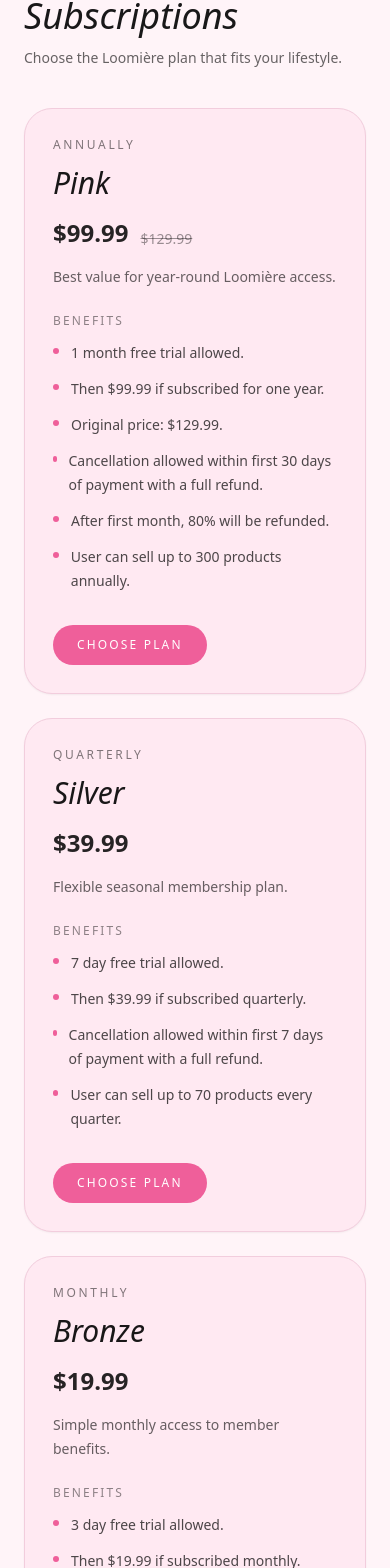
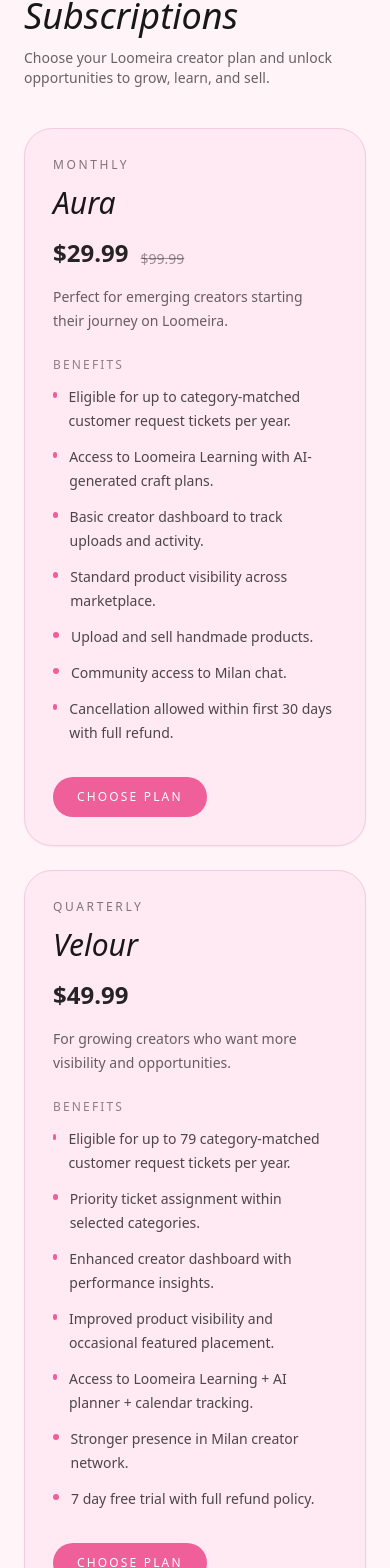
Before and after one commit to RadhiAR/loomiere, a Next.js app: page /subscriptions in a window 390 px wide. Shown: the part 148-1716 px from the top of the page. Built offline with nearby package versions, Linux system fonts and the light colour scheme.

Commit message:
subscriptions page and admin login

```diff
--- a/app/subscriptions/page.tsx
+++ b/app/subscriptions/page.tsx
@@ -7,45 +7,52 @@ import type { SubscriptionPlan } from "@/lib/profile";
 
 const plans = [
     {
-        key: "pink" as SubscriptionPlan,
-        name: "Pink",
-        billing: "Annually",
-        price: "$99.99",
-        originalPrice: "$129.99",
-        description: "Best value for year-round Loomière access.",
+        key: "aura" as SubscriptionPlan,
+        name: "Aura",
+        billing: "Monthly",
+        price: "$29.99",
+        originalPrice: "$99.99",
+        description: "Perfect for emerging creators starting their journey on Loomeira.",
         benefits: [
-            "1 month free trial allowed.",
-            "Then $99.99 if subscribed for one year.",
-            "Original price: $129.99.",
-            "Cancellation allowed within first 30 days of payment with a full refund.",
-            "After first month, 80% will be refunded.",
-            "User can sell up to 300 products annually.",
+            "Eligible for up to  category-matched customer request tickets per year.",
+            "Access to Loomeira Learning with AI-generated craft plans.",
+            "Basic creator dashboard to track uploads and activity.",
+            "Standard product visibility across marketplace.",
+            "Upload and sell handmade products.",
+            "Community access to Milan chat.",
+            "Cancellation allowed within first 30 days with full refund.",
         ],
     },
     {
-        key: "silver" as SubscriptionPlan,
-        name: "Silver",
+        key: "velour" as SubscriptionPlan,
+        name: "Velour",
         billing: "Quarterly",
-        price: "$39.99",
-        description: "Flexible seasonal membership plan.",
+        price: "$49.99",
+        description: "For growing creators who want more visibility and opportunities.",
         benefits: [
-            "7 day free trial allowed.",
-            "Then $39.99 if subscribed quarterly.",
-            "Cancellation allowed within first 7 days of payment with a full refund.",
-            "User can sell up to 70 products every quarter.",
+            "Eligible for up to 79 category-matched customer request tickets per year.",
+            "Priority ticket assignment within selected categories.",
+            "Enhanced creator dashboard with performance insights.",
+            "Improved product visibility and occasional featured placement.",
+            "Access to Loomeira Learning + AI planner + calendar tracking.",
+            "Stronger presence in Milan creator network.",
+            "7 day free trial with full refund policy.",
         ],
     },
     {
-        key: "bronze" as SubscriptionPlan,
-        name: "Bronze",
-        billing: "Monthly",
-        price: "$19.99",
-        description: "Simple monthly access to member benefits.",
+        key: "elite" as SubscriptionPlan,
+        name: "Élite",
+        billing: "Annually",
+        price: "$129.99",
+        description: "Designed for top creators ready to scale their handmade brand.",
         benefits: [
-            "3 day free trial allowed.",
-            "Then $19.99 if subscribed monthly.",
-            "Cancellation allowed within first 3 days of payment with a full refund.",
-            "User can sell up to 30 products every month.",
+            "Eligible for up to 99 category-matched customer request tickets per year.",
+            "Highest priority ticket assignment across categories.",
+            "Premium creator badge with top visibility.",
+            "Advanced analytics dashboard for growth tracking.",
+            "Early access to new Loomeira features and tools.",
+            "Priority support and faster request handling.",
+            "Exclusive access to premium learning content & workshops.",
         ],
     },
 ];
@@ -64,7 +71,7 @@ export default function SubscriptionsPage() {
             <section className="mx-auto max-w-7xl px-6 py-12">
                 <h1 className="text-4xl font-light italic text-black/90">Subscriptions</h1>
                 <p className="mt-3 text-sm text-black/60">
-                    Choose the Loomière plan that fits your lifestyle.
+                    Choose your Loomeira creator plan and unlock opportunities to grow, learn, and sell.
                 </p>
 
                 <div className="mt-10 grid gap-6 md:grid-cols-3">
--- a/components/Navbar.tsx
+++ b/components/Navbar.tsx
@@ -31,8 +31,11 @@ type StoredAdminUser = {
     id: string;
     firstName: string;
     lastName: string;
+    phone: string;
     email: string;
     username: string;
+    interestedCategory: string;
+    craftSpecialty: string;
     password: string;
     createdAt: string;
 };
@@ -227,8 +230,11 @@ export default function Navbar({ theme = "dark" }: Props) {
 
     const [adminSignupFirstName, setAdminSignupFirstName] = useState("");
     const [adminSignupLastName, setAdminSignupLastName] = useState("");
+    const [adminSignupPhone, setAdminSignupPhone] = useState("");
     const [adminSignupEmail, setAdminSignupEmail] = useState("");
     const [adminSignupUsername, setAdminSignupUsername] = useState("");
+    const [adminSignupCategory, setAdminSignupCategory] = useState("");
+    const [adminSignupCraftType, setAdminSignupCraftType] = useState("");
     const [adminSignupPassword, setAdminSignupPassword] = useState("");
     const [adminSignupConfirmPassword, setAdminSignupConfirmPassword] = useState("");
     const [adminSignupError, setAdminSignupError] = useState("");
@@ -321,8 +327,11 @@ export default function Navbar({ theme = "dark" }: Props) {
 
         setAdminSignupFirstName("");
         setAdminSignupLastName("");
+        setAdminSignupPhone("");
         setAdminSignupEmail("");
         setAdminSignupUsername("");
+        setAdminSignupCategory("");
+        setAdminSignupCraftType("");
         setAdminSignupPassword("");
         setAdminSignupConfirmPassword("");
         setAdminSignupError("");
@@ -486,8 +495,11 @@ export default function Navbar({ theme = "dark" }: Props) {
         if (
             !adminSignupFirstName.trim() ||
             !adminSignupLastName.trim() ||
+            !adminSignupPhone.trim() ||
             !adminSignupEmail.trim() ||
             !adminSignupUsername.trim() ||
+            !adminSignupCategory.trim() ||
+            !adminSignupCraftType.trim() ||
             !adminSignupPassword.trim() ||
             !adminSignupConfirmPassword.trim()
         ) {
@@ -525,8 +537,11 @@ export default function Navbar({ theme = "dark" }: Props) {
             id: `admin_${Date.now()}_${Math.random().toString(36).slice(2, 8)}`,
             firstName: adminSignupFirstName.trim(),
             lastName: adminSignupLastName.trim(),
+            phone: adminSignupPhone.trim(),
             email: normalizedEmail,
             username: adminSignupUsername.trim(),
+            interestedCategory: adminSignupCategory.trim(),
+            craftSpecialty: adminSignupCraftType.trim(),
             password: adminSignupPassword,
             createdAt: new Date().toISOString(),
         };
@@ -536,7 +551,7 @@ export default function Navbar({ theme = "dark" }: Props) {
         saveAdminKey(nextAdmin.id);
         refreshAdminState();
         closeAuth();
-        router.push("/upload-products");
+        router.push("/subscriptions");
     }
 
     function handleForgotPassword() {
@@ -668,15 +683,8 @@ export default function Navbar({ theme = "dark" }: Props) {
                     <aside className="absolute right-0 top-0 h-full w-[320px] overflow-y-auto border-l border-[#f2cddd] bg-[#fff7fa] shadow-2xl">
                         <div className="flex items-start justify-between border-b border-[#f2cddd] pr-5 pt-3 pb-4">
                             <div className="flex flex-col items-start pl-7">
-                                <BrandLogo
-                                    href="/"
-                                    size="lg"
-                                    variant="dark"
-                                    className="!m-0 !block !p-0"
-                                />
-                                <div className="-mt-2 text-sm font-medium text-black/55">
-                                    Loomèira Menu
-                                </div>
+                                <BrandLogo href="/" size="lg" variant="dark" className="!m-0 !block !p-0" />
+                                <div className="-mt-2 text-sm font-medium text-black/55">Loomèira Menu</div>
                             </div>
 
                             <button
@@ -690,7 +698,6 @@ export default function Navbar({ theme = "dark" }: Props) {
                         </div>
 
                         <div className="flex flex-col px-3 py-3">
-
                             {adminActive ? (
                                 <button
                                     type="button"
@@ -726,7 +733,6 @@ export default function Navbar({ theme = "dark" }: Props) {
                                     Loomeira - MILAN
                                 </button>
                             ) : null}
-
 
                             {adminActive ? (
                                 <button
@@ -937,7 +943,9 @@ export default function Navbar({ theme = "dark" }: Props) {
                         </div>
 
                         <div className="mt-5">
-                            <div className="mb-3 text-xs uppercase tracking-[0.18em] text-black/45">Popular searches</div>
+                            <div className="mb-3 text-xs uppercase tracking-[0.18em] text-black/45">
+                                Popular searches
+                            </div>
                             <div className="flex flex-wrap gap-2">
                                 {SEARCH_SUGGESTIONS.map((item) => (
                                     <button
@@ -960,7 +968,9 @@ export default function Navbar({ theme = "dark" }: Props) {
                     <div className="mx-auto mt-20 w-[92%] max-w-4xl rounded-[30px] border border-[#f2cddd] bg-[#fff7fa] p-6 shadow-2xl">
                         <div className="flex items-start justify-between gap-4">
                             <div>
-                                <div className="text-xs uppercase tracking-[0.22em] text-black/45">Loomeira Account</div>
+                                <div className="text-xs uppercase tracking-[0.22em] text-black/45">
+                                    Loomeira Account
+                                </div>
                                 <h3 className="mt-2 text-2xl font-light italic text-black/90">
                                     {authView === "login" && "Login"}
                                     {authView === "signup" && "Create Profile"}
@@ -1106,15 +1116,13 @@ export default function Navbar({ theme = "dark" }: Props) {
                                             <div className="text-sm text-[#c8487d]">{adminLoginError}</div>
                                         ) : null}
 
-                                        <div className="flex flex-wrap items-center gap-3">
                                         <button
                                             type="button"
                                             onClick={handleAdminLogin}
-                                                className="rounded-full bg-[#ef5f9a] px-6 py-3 text-xs uppercase tracking-[0.18em] text-white hover:bg-[#de4d8b]"
+                                            className="w-fit rounded-full bg-[#ef5f9a] px-6 py-3 text-xs uppercase tracking-[0.18em] text-white hover:bg-[#de4d8b]"
                                         >
                                             Login as Admin
                                         </button>
-                                        </div>
                                     </div>
                                 </div>
                             </div>
@@ -1177,7 +1185,9 @@ export default function Navbar({ theme = "dark" }: Props) {
                                             className="w-full rounded-xl border border-[#efc5d7] bg-white px-4 py-3 text-sm outline-none focus:border-[#d86b98]"
                                         />
 
-                                        {signupError ? <div className="sm:col-span-2 text-sm text-[#c8487d]">{signupError}</div> : null}
+                                        {signupError ? (
+                                            <div className="sm:col-span-2 text-sm text-[#c8487d]">{signupError}</div>
+                                        ) : null}
 
                                         <div className="sm:col-span-2">
                                             <button
@@ -1206,12 +1216,22 @@ export default function Navbar({ theme = "dark" }: Props) {
                                             placeholder="First Name"
                                             className="w-full rounded-xl border border-[#efc5d7] bg-white px-4 py-3 text-sm outline-none focus:border-[#d86b98]"
                                         />
+
                                         <input
                                             value={adminSignupLastName}
                                             onChange={(e) => setAdminSignupLastName(e.target.value)}
                                             placeholder="Last Name"
                                             className="w-full rounded-xl border border-[#efc5d7] bg-white px-4 py-3 text-sm outline-none focus:border-[#d86b98]"
                                         />
+
+                                        <input
+                                            type="tel"
+                                            value={adminSignupPhone}
+                                            onChange={(e) => setAdminSignupPhone(e.target.value)}
+                                            placeholder="Phone Number"
+                                            className="sm:col-span-2 w-full rounded-xl border border-[#efc5d7] bg-white px-4 py-3 text-sm outline-none focus:border-[#d86b98]"
+                                        />
+
                                         <input
                                             type="email"
                                             value={adminSignupEmail}
@@ -1219,12 +1239,45 @@ export default function Navbar({ theme = "dark" }: Props) {
                                             placeholder="Email"
                                             className="sm:col-span-2 w-full rounded-xl border border-[#efc5d7] bg-white px-4 py-3 text-sm outline-none focus:border-[#d86b98]"
                                         />
+
                                         <input
                                             value={adminSignupUsername}
                                             onChange={(e) => setAdminSignupUsername(e.target.value)}
                                             placeholder="Admin Username"
                                             className="sm:col-span-2 w-full rounded-xl border border-[#efc5d7] bg-white px-4 py-3 text-sm outline-none focus:border-[#d86b98]"
                                         />
+
+                                        <select
+                                            value={adminSignupCategory}
+                                            onChange={(e) => setAdminSignupCategory(e.target.value)}
+                                            className="sm:col-span-2 w-full rounded-xl border border-[#efc5d7] bg-white px-4 py-3 text-sm text-black/60 outline-none focus:border-[#d86b98]"
+                                        >
+                                            <option value="">Interested Category</option>
+                                            <option value="home-decor">Home Decor</option>
+                                            <option value="pet">Pet Products</option>
+                                            <option value="jewellery">Jewellery</option>
+                                            <option value="apparel">Apparel</option>
+                                        </select>
+
+                                        <select
+                                            value={adminSignupCraftType}
+                                            onChange={(e) => setAdminSignupCraftType(e.target.value)}
+                                            className="sm:col-span-2 w-full rounded-xl border border-[#efc5d7] bg-white px-4 py-3 text-sm text-black/60 outline-none focus:border-[#d86b98]"
+                                        >
+                                            <option value="">Craft Specialty</option>
+                                            <option value="knitting">Knitting</option>
+                                            <option value="crochet">Crochet</option>
+                                            <option value="embroidery">Embroidery</option>
+                                            <option value="resin">Resin Art</option>
+                                            <option value="clay">Mud / Clay Crafting</option>
+                                            <option value="beadwork">Beadwork</option>
+                                            <option value="macrame">Macramé</option>
+                                            <option value="wood-crafting">Wood Crafting</option>
+                                            <option value="candle-making">Candle Making</option>
+                                            <option value="soap-making">Soap Making</option>
+                                            <option value="other">Other Handmade Craft</option>
+                                        </select>
+
                                         <input
                                             type="password"
                                             value={adminSignupPassword}
@@ -1232,6 +1285,7 @@ export default function Navbar({ theme = "dark" }: Props) {
                                             placeholder="Password"
                                             className="w-full rounded-xl border border-[#efc5d7] bg-white px-4 py-3 text-sm outline-none focus:border-[#d86b98]"
                                         />
+
                                         <input
                                             type="password"
                                             value={adminSignupConfirmPassword}
@@ -1244,7 +1298,9 @@ export default function Navbar({ theme = "dark" }: Props) {
                                         />
 
                                         {adminSignupError ? (
-                                            <div className="sm:col-span-2 text-sm text-[#c8487d]">{adminSignupError}</div>
+                                            <div className="sm:col-span-2 text-sm text-[#c8487d]">
+                                                {adminSignupError}
+                                            </div>
                                         ) : null}
 
                                         <div className="sm:col-span-2">
@@ -1253,7 +1309,7 @@ export default function Navbar({ theme = "dark" }: Props) {
                                                 onClick={handleAdminSignup}
                                                 className="rounded-full bg-[#ef5f9a] px-6 py-3 text-xs uppercase tracking-[0.18em] text-white hover:bg-[#de4d8b]"
                                             >
-                                                Create Admin Account
+                                                Create Admin Account & Choose Plan
                                             </button>
                                         </div>
                                     </div>
```
Lines whose indentation alone changed are shown as unchanged.
